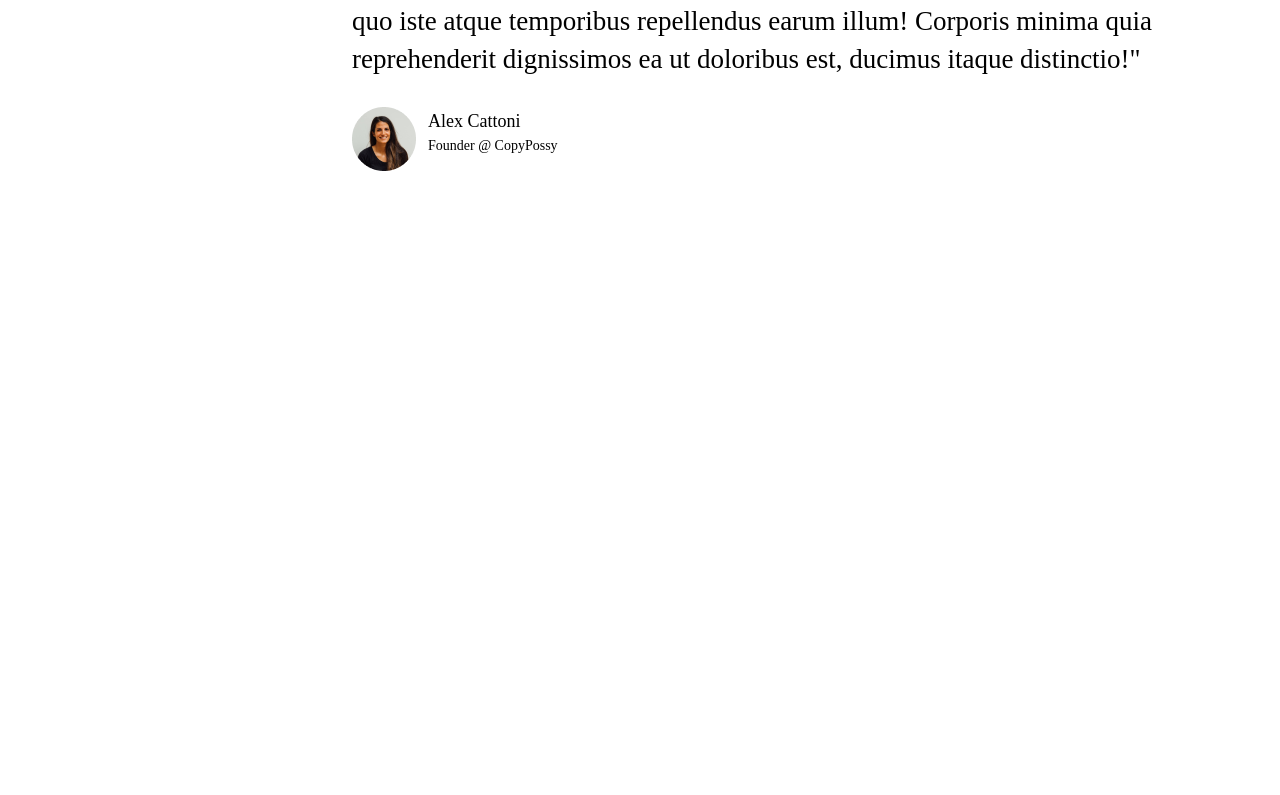
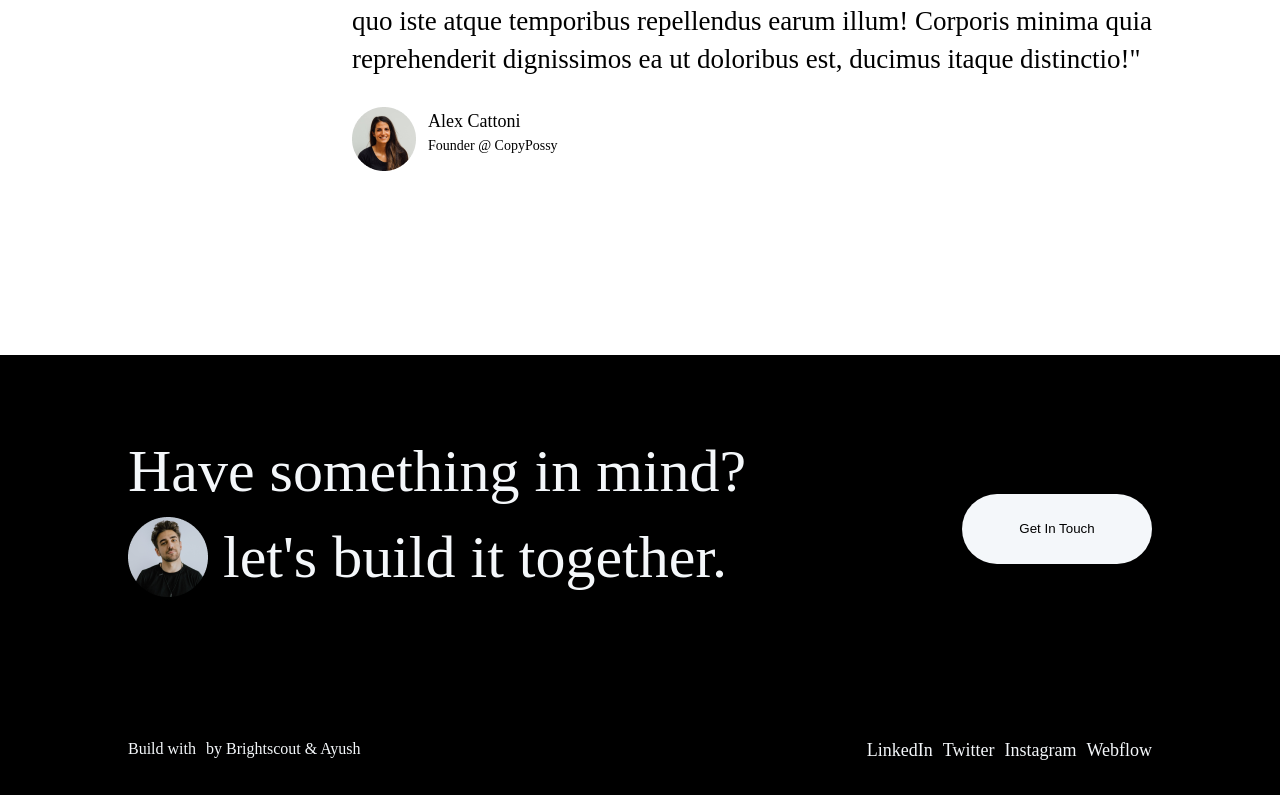
Before and after one commit to chocological13/dti-day4-exercise, a React (Vite) app: page / in a window 1280 px wide. Shown: the part 3101-3896 px from the top of the page. Before the commit the page ends 3456 px from the top, so only its background shows below. Built offline with nearby package versions, Linux system fonts and the light colour scheme.

Commit message:
feat: footer

```diff
--- a/src/routes/Home/Home.tsx
+++ b/src/routes/Home/Home.tsx
@@ -3,6 +3,7 @@ import Hero from "./components/Hero";
 import About from "./components/About";
 import Work from "./components/Work";
 import Testimonials from "./components/Testimonials";
+import Footer from "./components/Footer";
 
 const Home: React.FC = () => {
   return (
@@ -12,6 +13,7 @@ const Home: React.FC = () => {
       <About />
       <Work />
       <Testimonials />
+      <Footer />
     </div>
   );
 };
--- a/src/routes/Home/components/Footer.tsx
+++ b/src/routes/Home/components/Footer.tsx
@@ -0,0 +1,51 @@
+import "../style.css";
+import miniIcon from "../../../assets/footer-profile.png";
+
+const Footer: React.FC = () => {
+  return (
+    <div className="footer">
+      <div className="get-in-touch">
+        <div className="touch-text">
+          <p>Have something in mind?</p>
+          <p>
+            <img src={miniIcon} alt="mini-icon" />
+            <span> let's build it together.</span>
+          </p>
+        </div>
+        <button type="button">Get In Touch</button>
+      </div>
+      <div className="socials">
+        <div className="socials-items">
+          <p>Build with</p>
+          <p>by Brightscout & Ayush</p>
+        </div>
+        <div className="socials-items">
+          <ul>
+            <li>
+              <a href="" className="socials-links">
+                LinkedIn
+              </a>
+            </li>
+            <li>
+              <a href="" className="socials-links">
+                Twitter
+              </a>
+            </li>
+            <li>
+              <a href="" className="socials-links">
+                Instagram
+              </a>
+            </li>
+            <li>
+              <a href="" className="socials-links">
+                Webflow
+              </a>
+            </li>
+          </ul>
+        </div>
+      </div>
+    </div>
+  );
+};
+
+export default Footer;
--- a/src/routes/Home/style.css
+++ b/src/routes/Home/style.css
@@ -255,3 +255,83 @@ body {
   line-height: 22.4px;
   text-align: left;
 }
+
+/* Footer */
+
+.footer {
+  width: 100vw;
+  height: 440px;
+  background-color: black;
+  position: relative;
+}
+
+.get-in-touch {
+  width: 80vw;
+  position: absolute;
+  top: 80px;
+  right: 50%;
+  transform: translateX(50%);
+  display: flex;
+  justify-content: space-between;
+}
+
+.touch-text {
+  /* font-family: Neue Montreal; */
+  font-size: 60px;
+  font-weight: 500;
+  line-height: 72px;
+  text-align: left;
+  color: #f4f7fa;
+}
+
+.touch-text p {
+  margin-bottom: 10px;
+}
+
+.touch-text p > span {
+  position: relative;
+  bottom: 20px;
+}
+
+button {
+  width: 190px;
+  height: 70px;
+  top: 135px;
+  left: 1162px;
+  padding: 24px 48px 24px 48px;
+  gap: 10px;
+  border-radius: 170px;
+  border: none;
+  opacity: 0px;
+  background-color: #f4f7fa;
+  margin-top: auto;
+  margin-bottom: auto;
+}
+
+.socials {
+  display: flex;
+  justify-content: space-between;
+  width: 80vw;
+  position: absolute;
+  bottom: 33px;
+  right: 50%;
+  transform: translateX(50%);
+  color: #f4f7fa;
+}
+
+.socials-items {
+  display: flex;
+  justify-content: space-between;
+  gap: 10px;
+}
+
+li {
+  list-style-type: none;
+  display: inline-block;
+  margin-left: 10px;
+}
+
+.socials-links {
+  color: #f4f7fa;
+  text-decoration: none;
+}
```
Also changed, not shown: src/assets/footer-profile.png (added).
